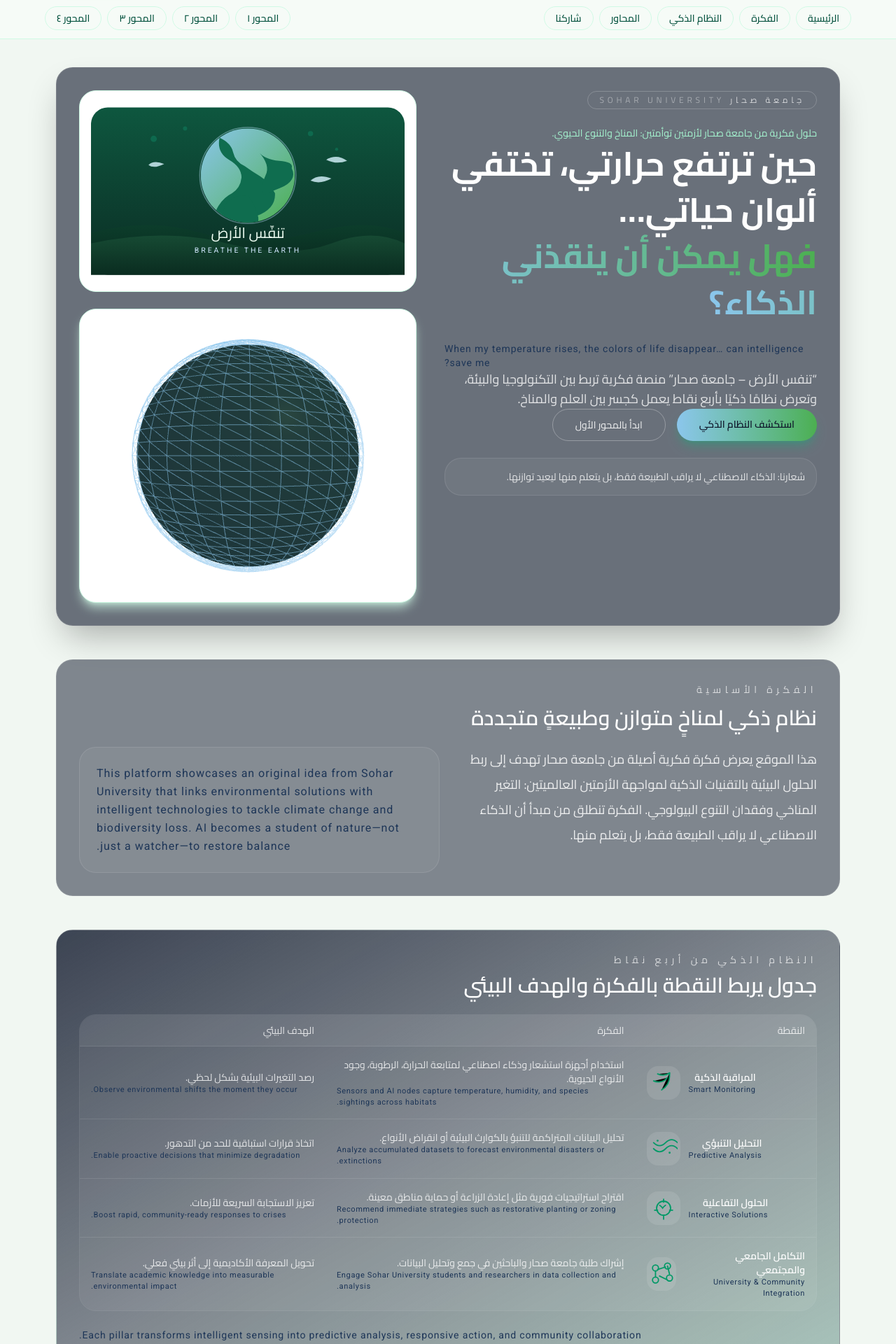
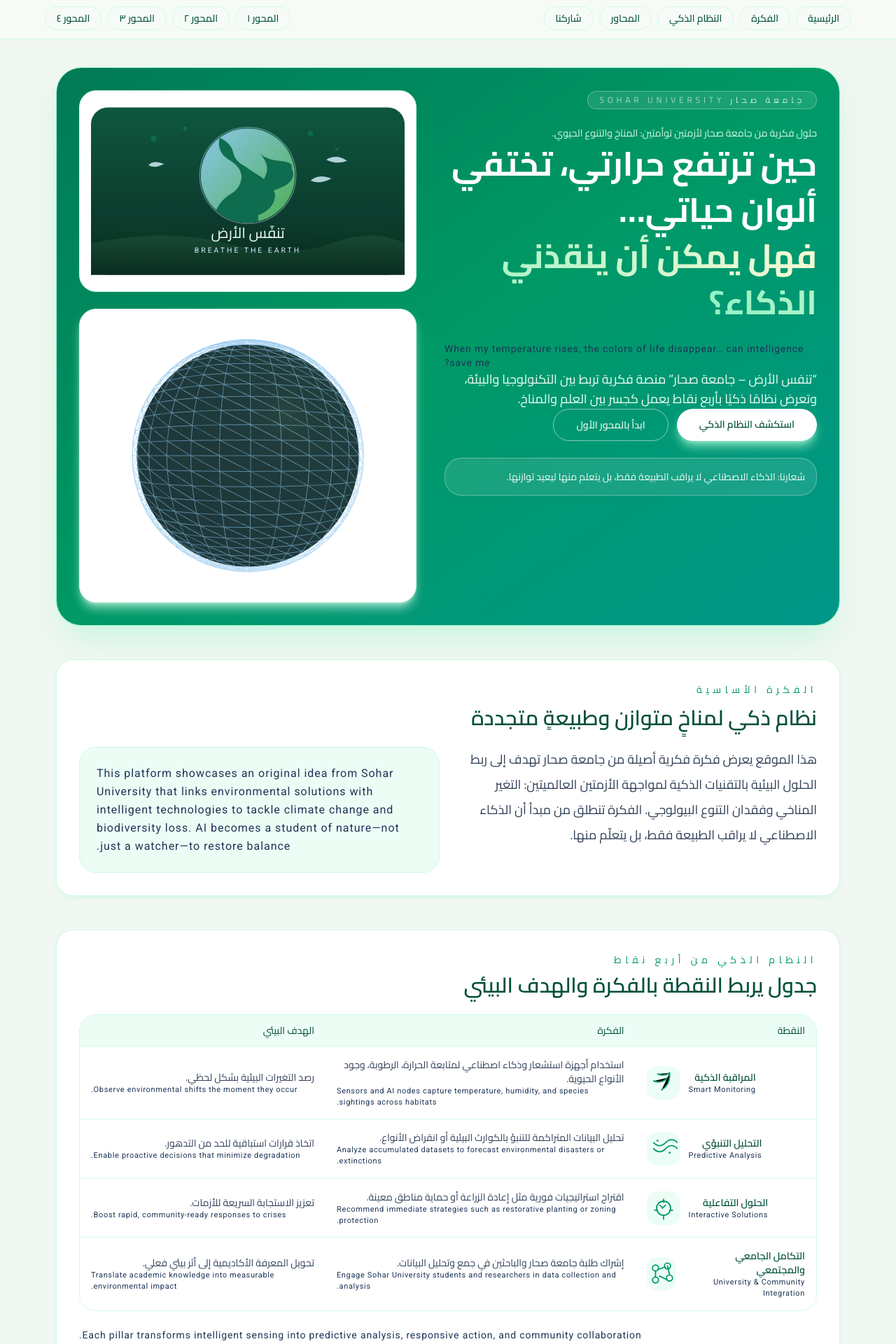
Before and after one commit to alanqoudif/Breathe-the-Earth---Sohar-University, a Next.js app: page / in a window 1280 px wide. Shown: the part 80-2000 px from the top of the page at 70% size. Built offline with nearby package versions, Linux system fonts and the light colour scheme.

Commit message:
Refactor homepage layout and styles for improved aesthetics and readability. Updated section backgrounds, text colors, and spacing to enhance visual hierarchy and user engagement. Adjusted links and typography for better accessibility and consistency.

```diff
--- a/src/app/page.tsx
+++ b/src/app/page.tsx
@@ -9,45 +9,48 @@ import { axes, smartSystemPoints } from "@/data/axis";
 export default function Home() {
   return (
     <>
-      <section className="grid gap-10 rounded-3xl border border-white/10 bg-slate-900/60 p-8 shadow-2xl shadow-black/30 lg:grid-cols-[1.05fr_0.95fr]">
+      <section
+        id="hero"
+        className="grid gap-10 rounded-[36px] border border-emerald-200 bg-gradient-to-br from-emerald-700 via-emerald-600 to-teal-600 p-8 text-white shadow-2xl shadow-emerald-200/60 lg:grid-cols-[1.05fr_0.95fr]"
+      >
         <div className="space-y-6">
-          <div className="inline-flex items-center gap-2 rounded-full border border-white/20 px-4 py-1 text-xs uppercase tracking-[0.4em] text-white/70">
+          <div className="inline-flex items-center gap-2 rounded-full border border-white/30 bg-white/10 px-4 py-1 text-xs uppercase tracking-[0.4em] text-white/80">
             <span>جامعة صحار</span>
-            <span className="text-white/40">Sohar University</span>
+            <span className="text-white/60">Sohar University</span>
           </div>
-          <p className="text-sm text-emerald-200">
+          <p className="text-sm text-emerald-100">
             حلول فكرية من جامعة صحار لأزمتين توأمتين: المناخ والتنوع الحيوي.
           </p>
-          <h1 className="text-4xl font-black leading-snug text-white md:text-5xl">
+          <h1 className="text-4xl font-black leading-snug md:text-5xl">
             حين ترتفع حرارتي، تختفي ألوان حياتي…
             <br />
-            <span className="text-transparent bg-gradient-to-l from-[#4CAF50] to-[#8BC6EC] bg-clip-text">
+            <span className="text-transparent bg-gradient-to-l from-[#f6f9d5] to-[#92f2c5] bg-clip-text">
               فهل يمكن أن ينقذني الذكاء؟
             </span>
           </h1>
-          <p className="en-copy text-left text-sm">
+          <p className="en-copy text-left text-sm text-emerald-50">
             When my temperature rises, the colors of life disappear… can
             intelligence save me?
           </p>
-          <p className="text-lg text-white/80">
+          <p className="text-lg text-emerald-50">
             “تنفس الأرض – جامعة صحار” منصة فكرية تربط بين التكنولوجيا والبيئة،
             وتعرض نظامًا ذكيًا بأربع نقاط يعمل كجسر بين العلم والمناخ.
           </p>
-          <div className="flex flex-wrap gap-4">
+          <div className="flex flex-wrap gap-3">
             <Link
-              href="#system"
-              className="rounded-full bg-gradient-to-l from-[#4CAF50] to-[#8BC6EC] px-8 py-3 text-sm font-semibold text-slate-900 shadow-lg shadow-emerald-500/30"
+              href="/#system"
+              className="rounded-full bg-white px-8 py-3 text-sm font-semibold text-emerald-900 shadow-lg shadow-emerald-200/80"
             >
               استكشف النظام الذكي
             </Link>
             <Link
               href="/axis-1"
-              className="rounded-full border border-white/30 px-8 py-3 text-sm text-white/90 transition hover:bg-white/10"
+              className="rounded-full border border-white/50 px-8 py-3 text-sm font-semibold text-white/90 transition hover:bg-white/10"
             >
               ابدأ بالمحور الأول
             </Link>
           </div>
-          <div className="rounded-3xl border border-white/10 bg-white/5 p-4 text-sm text-white/80">
+          <div className="rounded-3xl border border-white/30 bg-white/10 p-4 text-sm text-emerald-50">
             <p>
               شعارنا: الذكاء الاصطناعي لا يراقب الطبيعة فقط، بل يتعلم منها ليعيد
               توازنها.
@@ -62,23 +65,23 @@ export default function Home() {
 
       <section
         id="idea"
-        className="rounded-3xl border border-white/10 bg-slate-900/50 p-8 text-white"
+        className="rounded-3xl border border-emerald-100 bg-white p-8 text-slate-900 shadow-md shadow-emerald-100/70"
       >
-        <p className="text-sm uppercase tracking-[0.4em] text-white/70">
+        <p className="text-sm uppercase tracking-[0.4em] text-emerald-600">
           الفكرة الأساسية
         </p>
-        <h2 className="mt-3 text-3xl font-semibold">
+        <h2 className="mt-3 text-3xl font-semibold text-emerald-900">
           نظام ذكي لمناخٍ متوازن وطبيعةٍ متجددة
         </h2>
         <div className="mt-6 grid gap-6 lg:grid-cols-2">
-          <p className="text-lg leading-9 text-white/85">
+          <p className="text-lg leading-9 text-slate-700">
             هذا الموقع يعرض فكرة فكرية أصيلة من جامعة صحار تهدف إلى ربط الحلول
             البيئية بالتقنيات الذكية لمواجهة الأزمتين العالميتين: التغير المناخي
             وفقدان التنوع البيولوجي. الفكرة تنطلق من مبدأ أن الذكاء الاصطناعي لا
-            يراقب الطبيعة فقط، بل يتعلم منها.
+            يراقب الطبيعة فقط، بل يتعلّم منها.
           </p>
-          <div className="rounded-3xl border border-white/10 bg-white/5 p-6 text-left">
-            <p className="en-copy text-base leading-relaxed">
+          <div className="rounded-3xl border border-emerald-100 bg-emerald-50 p-6 text-left">
+            <p className="en-copy text-base leading-relaxed text-slate-600">
               This platform showcases an original idea from Sohar University that
               links environmental solutions with intelligent technologies to
               tackle climate change and biodiversity loss. AI becomes a student
@@ -90,19 +93,19 @@ export default function Home() {
 
       <section
         id="system"
-        className="space-y-6 rounded-3xl border border-white/10 bg-gradient-to-br from-slate-900/80 via-slate-900/50 to-emerald-900/30 p-8 text-white"
+        className="space-y-6 rounded-3xl border border-emerald-100 bg-white p-8 text-slate-900 shadow-md shadow-emerald-100/70"
       >
         <div className="flex flex-col gap-2">
-          <p className="text-sm uppercase tracking-[0.4em] text-white/70">
+          <p className="text-sm uppercase tracking-[0.4em] text-emerald-600">
             النظام الذكي من أربع نقاط
           </p>
-          <h2 className="text-3xl font-semibold">
+          <h2 className="text-3xl font-semibold text-emerald-900">
             جدول يربط النقطة بالفكرة والهدف البيئي
           </h2>
         </div>
-        <div className="overflow-hidden rounded-3xl border border-white/10">
-          <table className="min-w-full border-collapse text-right text-sm">
-            <thead className="bg-white/10 text-white/80">
+        <div className="overflow-hidden rounded-3xl border border-emerald-100">
+          <table className="min-w-full border-collapse text-right text-sm text-slate-700">
+            <thead className="bg-emerald-50 text-emerald-900">
               <tr>
                 <th className="px-4 py-3 font-normal">النقطة</th>
                 <th className="px-4 py-3 font-normal">الفكرة</th>
@@ -113,30 +116,32 @@ export default function Home() {
               {smartSystemPoints.map((row) => (
                 <tr
                   key={row.point}
-                  className="border-t border-white/10 bg-white/5 transition hover:bg-white/10"
+                  className="border-t border-emerald-100 bg-white transition hover:bg-emerald-50/40"
                 >
-                  <td className="px-4 py-4 text-white">
+                  <td className="px-4 py-4">
                     <div className="flex items-center justify-end gap-3">
                       <div>
-                        <p className="font-semibold">{row.point}</p>
-                        <p className="en-copy text-right text-[11px] text-white/70">
+                        <p className="font-semibold text-emerald-900">
+                          {row.point}
+                        </p>
+                        <p className="en-copy text-right text-[11px] text-slate-500">
                           {row.pointEn}
                         </p>
                       </div>
-                      <div className="flex h-12 w-12 items-center justify-center rounded-2xl bg-white/10">
+                      <div className="flex h-12 w-12 items-center justify-center rounded-2xl bg-emerald-50">
                         <SystemIcon variant={row.icon} />
                       </div>
                     </div>
                   </td>
-                  <td className="px-4 py-4 text-white/80">
-                    <p>{row.idea}</p>
-                    <p className="en-copy mt-1 text-left text-[11px] text-white/70">
+                  <td className="px-4 py-4">
+                    <p className="text-slate-700">{row.idea}</p>
+                    <p className="en-copy mt-1 text-left text-[11px] text-slate-500">
                       {row.ideaEn}
                     </p>
                   </td>
-                  <td className="px-4 py-4 text-white/80">
-                    <p>{row.goal}</p>
-                    <p className="en-copy mt-1 text-left text-[11px] text-white/70">
+                  <td className="px-4 py-4">
+                    <p className="text-slate-700">{row.goal}</p>
+                    <p className="en-copy mt-1 text-left text-[11px] text-slate-500">
                       {row.goalEn}
                     </p>
                   </td>
@@ -145,18 +150,21 @@ export default function Home() {
             </tbody>
           </table>
         </div>
-        <p className="en-copy text-left text-sm">
+        <p className="en-copy text-left text-sm text-slate-500">
           Each pillar transforms intelligent sensing into predictive analysis,
           responsive action, and community collaboration.
         </p>
       </section>
 
-      <section className="space-y-6 rounded-3xl border border-white/10 bg-slate-900/60 p-8 text-white">
+      <section
+        id="axes"
+        className="space-y-6 rounded-3xl border border-emerald-100 bg-white p-8 text-slate-900 shadow-md shadow-emerald-100/70"
+      >
         <div className="flex flex-col gap-2">
-          <p className="text-sm uppercase tracking-[0.4em] text-white/70">
+          <p className="text-sm uppercase tracking-[0.4em] text-emerald-600">
             المحاور الأربعة
           </p>
-          <h2 className="text-3xl font-semibold">
+          <h2 className="text-3xl font-semibold text-emerald-900">
             مناخ، وعي، جامعة، حل متكامل
           </h2>
         </div>
@@ -167,19 +175,21 @@ export default function Home() {
         </div>
       </section>
 
-      <section className="space-y-6 rounded-3xl border border-white/10 bg-slate-900/70 p-8 text-white">
-        <p className="text-sm uppercase tracking-[0.4em] text-white/70">
+      <section className="space-y-6 rounded-3xl border border-emerald-100 bg-white p-8 text-slate-900 shadow-md shadow-emerald-100/70">
+        <p className="text-sm uppercase tracking-[0.4em] text-emerald-600">
           الأثر والرؤية المستقبلية
         </p>
-        <h2 className="text-3xl font-semibold">نحو جامعة خضراء وذكية</h2>
+        <h2 className="text-3xl font-semibold text-emerald-900">
+          نحو جامعة خضراء وذكية
+        </h2>
         <div className="grid gap-6 lg:grid-cols-2">
-          <p className="text-lg leading-9 text-white/85">
+          <p className="text-lg leading-9 text-slate-700">
             رؤية جامعة صحار تقوم على دمج البحث العلمي بالمسؤولية البيئية. النظام
             الذكي ليس مجرد فكرة، بل مسار نحو جامعة صديقة للمناخ تشارك في صناعة
             المستقبل الأخضر لعُمان والعالم.
           </p>
-          <div className="rounded-2xl border border-white/10 bg-white/5 p-6 text-left">
-            <p className="en-copy text-base leading-relaxed">
+          <div className="rounded-2xl border border-emerald-100 bg-emerald-50 p-6 text-left">
+            <p className="en-copy text-base leading-relaxed text-slate-600">
               Sohar University envisions a smart green campus where research and
               responsibility walk side by side. The intelligent system is a path
               toward a climate-friendly university that contributes to Oman’s and
@@ -189,21 +199,26 @@ export default function Home() {
         </div>
       </section>
 
-      <section className="grid gap-8 rounded-3xl border border-white/10 bg-slate-900/50 p-8 lg:grid-cols-[1fr_1.1fr]">
-        <div className="space-y-4 text-white">
-          <p className="text-sm uppercase tracking-[0.4em] text-white/70">
+      <section
+        id="participate"
+        className="grid gap-8 rounded-3xl border border-emerald-100 bg-gradient-to-br from-emerald-600/15 via-white to-emerald-50 p-8 lg:grid-cols-[1fr_1.1fr]"
+      >
+        <div className="space-y-4 text-slate-900">
+          <p className="text-sm uppercase tracking-[0.4em] text-emerald-600">
             شاركنا رؤيتك
           </p>
-          <h2 className="text-3xl font-semibold">قنوات المشاركة</h2>
-          <p className="text-lg text-white/85">
+          <h2 className="text-3xl font-semibold text-emerald-900">
+            قنوات المشاركة
+          </h2>
+          <p className="text-lg text-slate-700">
             نموذج بسيط يستقبل أفكاركم البيئية الذكية مع الاسم والبريد والفكرة،
             ليبقى الإنسان شريكًا في حماية الأرض.
           </p>
-          <p className="en-copy text-left text-sm">
+          <p className="en-copy text-left text-sm text-slate-600">
             Submit your eco-intelligent proposal and join Sohar University’s
             collaborative climate lab.
           </p>
-          <ul className="space-y-3 text-sm text-white/75">
+          <ul className="space-y-3 text-sm text-slate-600">
             <li>• مشاركة الفكرة عبر النموذج.</li>
             <li>• تلقي تحديثات المجتمع البحثي.</li>
             <li>• الدعوة للمشاركة في مشاريع جامعة صحار.</li>
```
